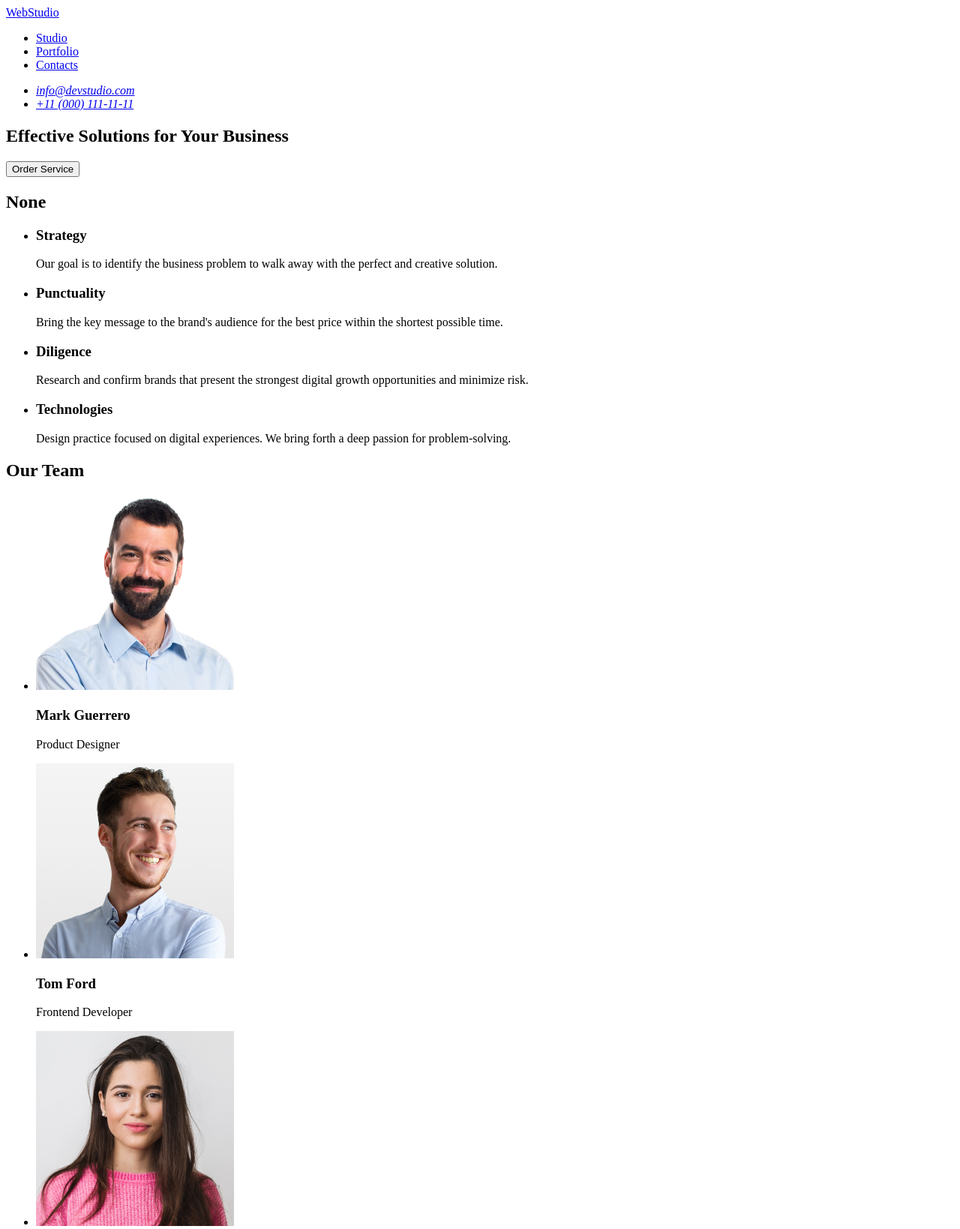
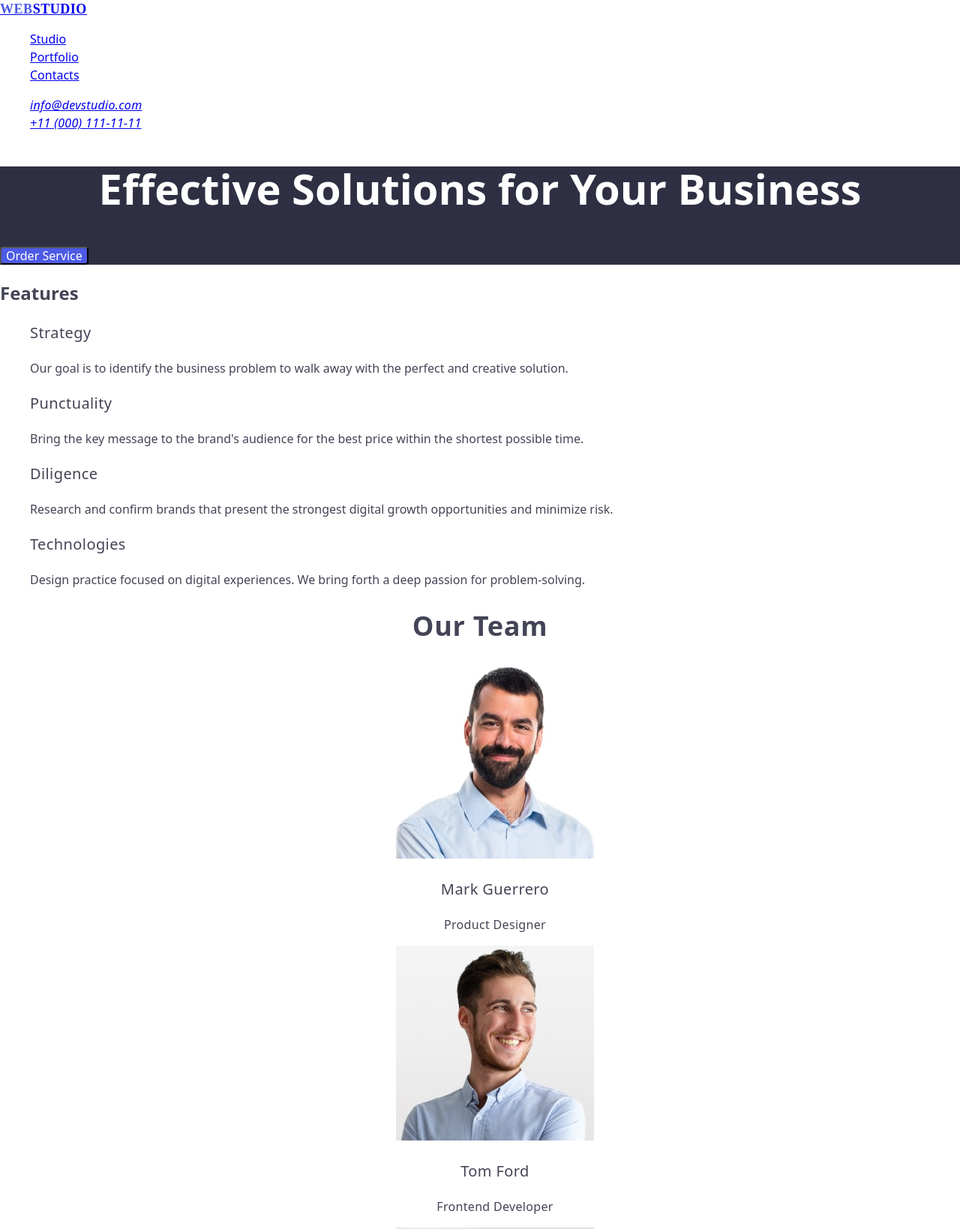
Before and after one commit to Nazar-Kotiv/goit-markup-hw-02, a plain HTML site: page index.html in a window 1280 px wide. Shown: the top 1639 px of the page at 75% size. Drawn offline with nearby package versions, Linux system fonts and the light colour scheme.

Commit message:
homework2

```diff
--- a/css/styles.css
+++ b/css/styles.css
@@ -1,11 +1,126 @@
-.main-page
-{background: var(--navyblue, #2E2F42);
+body {
+   font-family: "Roboto", Verolana;
+   background-color: #FFF;
+   color: #2E2F42;
+   font-size: 16px;
+   line-height: 1.5;
+}
+ul{
+    list-style-type: none;
+}
+.accent {
+    color:#4D5AE5;
+        font-family: Raleway;
+        font-size: 18px;
+        font-weight: 700;
+        line-height: 21px;
+        letter-spacing: 0.54;
+        text-transform: uppercase;
+}
+.logotipe {
+        font-family: Raleway;
+        font-size: 18px;
+        font-weight: 700;
+        line-height: 21px;
+        letter-spacing: 0.54px;
+        text-transform: uppercase;
 }
 
-.page-title
-{
-    color: aqua;
+.site-nav {
+
+    font-size: 16px;
+    letter-spacing: 0.32;
+    font-weight: 500;
+
+
 }
-body {
-	font-family: 'Tangerine', cursive;
+.address {
+    color: #434455;
+     font-weight: 400;
+     letter-spacing: 0.32px;
+
+
 }
+
+.section-hero {
+    background:#2E2F42;
+}
+
+.page-title {
+    color: #FFF;
+        text-align: center;
+        font-size: 56px;
+        font-weight: 700;
+        line-height: 1.07;
+        letter-spacing: 1.12;
+}
+
+.button-order-service {
+    border-radius: 4px;
+     background: #4D5AE5;
+     box-shadow: 0px 4px 4px 0px rgba0, 0, 0, 0.15;
+    color: #FFF;
+    font-weight: 500;
+    letter-spacing: 0.64;
+}
+
+.section-text {
+font-weight: 400;
+color: #434455;
+}
+.section-text .title{
+    font-size: 20px;
+    font-weight: 500;
+    letter-spacing: 0.4px;
+
+
+}
+
+.section-our-team .title {
+font-size: 36px;
+font-weight: 700;
+line-height: 1.11;
+letter-spacing: 0.72px;
+text-transform: capitalize;
+text-align: center;
+}
+
+.section-our-team {
+    font-weight: 400;
+    letter-spacing: 0.32px;
+    color:#434455;
+    text-align: center;
+}
+
+.section-our-team .title-name{
+    font-size: 20px;
+    font-weight: 500;
+    letter-spacing: 0.4px;
+}
+
+.section-portfolio{
+    color: #434455;
+    font-weight: 400;
+    letter-spacing: 0.32px;
+}
+
+.section-portfolio .title{
+    text-align: center;
+    font-size: 36px;
+    letter-spacing: 0.72px;
+     text-transform: capitalize;
+    line-height: 1.11;
+}
+
+.section-portfolio .copirate-text{
+    font-size: 20px;
+    font-weight: 500;
+    letter-spacing: 0.4px;
+}
+
+.footer-page{
+    color: #F4F4FD;
+    background: #2E2F42;
+    font-weight: 400;
+    letter-spacing: 0.32px;
+}
--- a/index.html
+++ b/index.html
@@ -3,20 +3,28 @@
   <head>
     <meta charset="UTF-8" />
     <meta name="viewport" content="width=device-width, initial-scale=1.0" />
-    <title>Homework#1</title>
+    <link rel="stylesheet" href="./css/styles.css" />
+    <link
+      rel="stylesheet"
+      href="https://cdnjs.cloudflare.com/ajax/libs/modern-normalize/2.0.0/modern-normalize.min.css"
+    />
+
+    <title>Homework#2</title>
   </head>
   <body>
     <header>
-      <nav>
-        <a href="./index.html">WebStudio</a>
+      <nav class="site-nav">
+        <a href="./index.html" class="logotipe"
+          ><span class="accent">Web</span>Studio</a
+        >
         <ul>
           <li><a href="Studio">Studio</a></li>
-          <li><a href="Portfolio">Portfolio</a></li>
+          <li><a href="#portfolio">Portfolio</a></li>
           <li><a href="Contacts">Contacts</a></li>
         </ul>
       </nav>
 
-      <address>
+      <address class="address">
         <ul>
           <li><a href="mailto:info@devstudio.com">info@devstudio.com</a></li>
           <li><a href="tel:+110001111111">+11 (000) 111-11-11</a></li>
@@ -25,16 +33,19 @@
     </header>
 
     <main>
-      <section>
-        <h1>Effective Solutions for Your Business</h1>
-        <button type="button">Order Service</button>
+      <!-- SECTION HERO -->
+      <section class="section-hero">
+        <h1 class="page-title">Effective Solutions for Your Business</h1>
+        <button type="button" class="button-order-service">
+          Order Service
+        </button>
       </section>
 
-      <section>
-        <h2>None</h2>
+      <section class="section-text">
+        <h2>Features</h2>
         <ul>
           <li>
-            <h3>Strategy</h3>
+            <h3 class="title">Strategy</h3>
             <p>
               Our goal is to identify the business problem to walk away with the
               perfect and creative solution.
@@ -42,7 +53,7 @@
           </li>
 
           <li>
-            <h3>Punctuality</h3>
+            <h3 class="title">Punctuality</h3>
             <p>
               Bring the key message to the brand's audience for the best price
               within the shortest possible time.
@@ -50,7 +61,7 @@
           </li>
 
           <li>
-            <h3>Diligence</h3>
+            <h3 class="title">Diligence</h3>
             <p>
               Research and confirm brands that present the strongest digital
               growth opportunities and minimize risk.
@@ -58,7 +69,7 @@
           </li>
 
           <li>
-            <h3>Technologies</h3>
+            <h3 class="title">Technologies</h3>
             <p>
               Design practice focused on digital experiences. We bring forth a
               deep passion for problem-solving.
@@ -67,47 +78,130 @@
         </ul>
       </section>
 
-      <section>
-        <h2>Our Team</h2>
+      <!-- SECTION OUR TEAM -->
+
+      <section class="section-our-team">
+        <h2 class="title">Our Team</h2>
 
         <ul>
           <li>
-            <img src="./images/MarkGuerrero.jpg" alt="MarkGuerro" width="264" />
-            <h3>Mark Guerrero</h3>
+            <img
+              src="./images/mark-guerrero.jpg"
+              alt="Mark Guerro"
+              width="264"
+              height="260"
+            />
+            <h3 class="title-name">Mark Guerrero</h3>
             <p>Product Designer</p>
           </li>
 
           <li>
-            <img src="./images/TomFord.jpg" alt="TomFord" width="264" />
-            <h3>Tom Ford</h3>
+            <img
+              src="./images/tom-ford.jpg"
+              alt="Tom Ford"
+              width="264"
+              height="260"
+            />
+            <h3 class="title-name">Tom Ford</h3>
             <p>Frontend Developer</p>
           </li>
 
           <li>
             <img
-              src="./images/CamilaGarcia.jpg"
-              alt="CamilaGarcia"
+              src="./images/camila-carcia.jpg"
+              alt="Camila Garcia"
               width="264"
+              height="260"
             />
-            <h3>Camila Garcia</h3>
+            <h3 class="title-name">Camila Garcia</h3>
             <p>Marketing</p>
           </li>
 
           <li>
             <img
-              src="./images/DanielWilson.jpg"
-              alt="DanielWilson"
+              src="./images/daniel-wilson.jpg"
+              alt="Danie lWilson"
               width="264"
+              height="260"
             />
-            <h3>Daniel Wilson</h3>
+            <h3 class="title-name">Daniel Wilson</h3>
             <p>UI Designer</p>
+          </li>
+        </ul>
+      </section>
+
+      <!-- SECTION PORTFOLIO -->
+      <section id="portfolio" class="section-portfolio">
+        <h2 class="title">Our Portfolio</h2>
+        <ul>
+          <li>
+            <img
+              src="./images/portfolio/banking.app.jpg"
+              alt="Banging App"
+              width="360"
+              height="300"
+            />
+            <h3 class="copirate-text">Banging App</h3>
+            <p>App</p>
+          </li>
+          <li>
+            <img
+              src="./images/portfolio/cashless-payment.jpg"
+              alt="Cashless Payment"
+              width="360"
+              height="300"
+            />
+            <h3 class="copirate-text">Cashless Payment</h3>
+            <p>Marketing</p>
+          </li>
+          <li>
+            <img
+              src="./images/portfolio/meditation-app.jpg"
+              alt="Meditation App"
+              width="360"
+              height="300"
+            />
+            <h3 class="copirate-text">Meditation App</h3>
+            <p>App</p>
+          </li>
+          <li>
+            <img
+              src="./images/portfolio/taxi-serwise.jpg"
+              alt="Taxi Serwise"
+              width="360"
+              height="300"
+            />
+            <h3 class="copirate-text">Taxi Serwise</h3>
+            <p>Marketing</p>
+          </li>
+          <li>
+            <img
+              src="./images/portfolio/screen-illustrations.jpg"
+              alt="Screen Illustrations"
+              width="360"
+              height="300"
+            />
+            <h3 class="copirate-text">Screen Illustrations</h3>
+            <p>Design</p>
+          </li>
+          <li>
+            <img
+              src="./images/portfolio/online-courses.jpg"
+              alt="Online Corses"
+              width="360"
+              height="300"
+            />
+            <h3 class="copirate-text">Online Corses</h3>
+            <p>Marketing</p>
           </li>
         </ul>
       </section>
     </main>
 
-    <footer>
-      <a href="./index.html">WebStudio</a>
+    <footer class="footer-page">
+      <a href="./index.html" class="logotipe"
+        ><span class="accent">Web</span>Studio</a
+      >
       <p>
         Increase the flow of customers and sales for your business with digital
         marketing & growth solutions.
```
Also changed, not shown: images/CamilaGarcia.jpg (deleted), images/DanielWilson.jpg (deleted), images/MarkGuerrero.jpg (deleted), images/TomFord.jpg (deleted), images/camila-carcia.jpg (added), images/daniel-wilson.jpg (added), images/mark-guerrero.jpg (added), images/portfolio/banking.app.jpg (added), images/portfolio/cashless-payment.jpg (added), images/portfolio/meditation-app.jpg (added), images/portfolio/online-courses.jpg (added), images/portfolio/screen-illustrations.jpg (added), images/portfolio/taxi-serwise.jpg (added), images/tom-ford.jpg (added), 1 more files.
